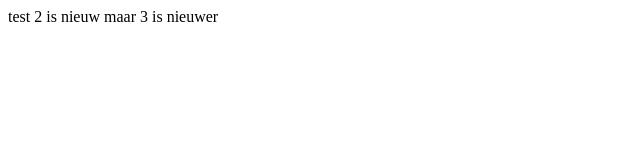
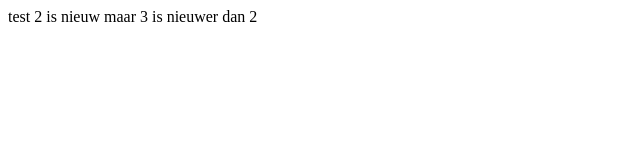
Before and after one commit to toastdesign/testproject, a plain HTML site: page index.html in a window 1280 px wide. Shown: the full height of the page, 0-640 px from the left. Drawn offline with Linux system fonts and the light colour scheme.

Commit message:
nieuwste toevoeging

```diff
--- a/index.html
+++ b/index.html
@@ -5,6 +5,6 @@
 	<title></title>
 </head>
 <body>
-test 2 is nieuw maar 3 is nieuwer
+test 2 is nieuw maar 3 is nieuwer dan 2
 </body>
 </html>
```
